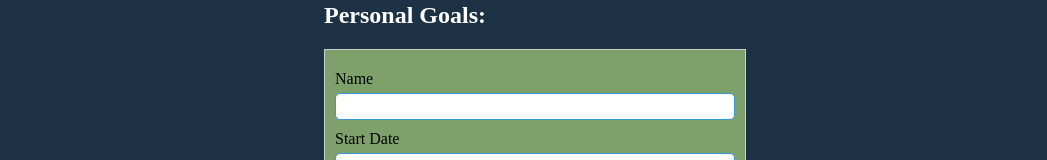
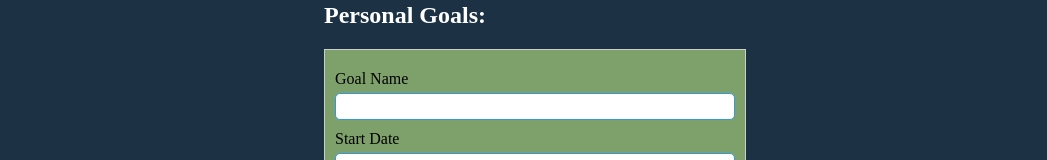
Before and after one commit to KyleBuii/COSC-484-Project, a React (Create React App) app: page /personalgoals in a window 1280 px wide. Shown: the part 133-293 px from the top of the page, without its empty margins (116-1163 px from the left). Built offline with nearby package versions, Linux system fonts and the light colour scheme; no server answers.

Commit message:
little change

```diff
--- a/src/pages/personalgoals/personalgoals.js
+++ b/src/pages/personalgoals/personalgoals.js
@@ -123,7 +123,7 @@ function Personalgoals() {
         <h1 className="mainHeader">Personal Goals:</h1>
         <form onSubmit={createGoal} className="newGoalForm">
           <div className="formRow">
-            <label htmlFor="goalName">Name</label>
+            <label htmlFor="goalName">Goal Name</label>
             <input
               value={newGoalName}
               onChange={(e) => setName(e.target.value)}
```
